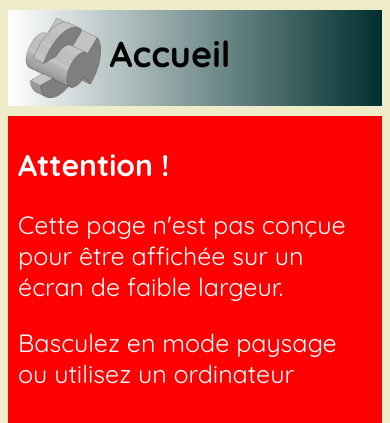
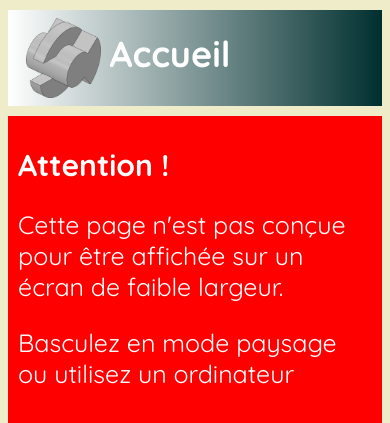
Before and after one commit to Eclipse972/Evaluation_insitu, a PHP site: page / in a window 390 px wide. Shown: the top 423 px of the page. Run offline with PHP 8.4, Linux system fonts and the light colour scheme; data comes from the database, SQL or seed files in the repository; data that the repository does not hold is empty; a stand-in replaces the project's code that opens the database connection.

Commit message:
gestion de la couleur du texte de l'en-tête suivant le type d'écran

```diff
--- a/Public/CSS/commun.css
+++ b/Public/CSS/commun.css
@@ -24,6 +24,7 @@ p	{ font-size:25px; }
 header {
 	margin-bottom:5px;
 	background-image:linear-gradient(to right, white, var(--couleur5));
+	color:black;
 }
 header img {
 	max-height: 80px;
@@ -80,6 +81,7 @@ section, nav  {
 @media(max-width: 767px)
 {
     header, footer, main { background-color:orange;	}
+    header { color:white; }
 
 	#avertissement { display:block; }	/* provoque l'affichage de l'avertissement s'il est défini */
 }
```
